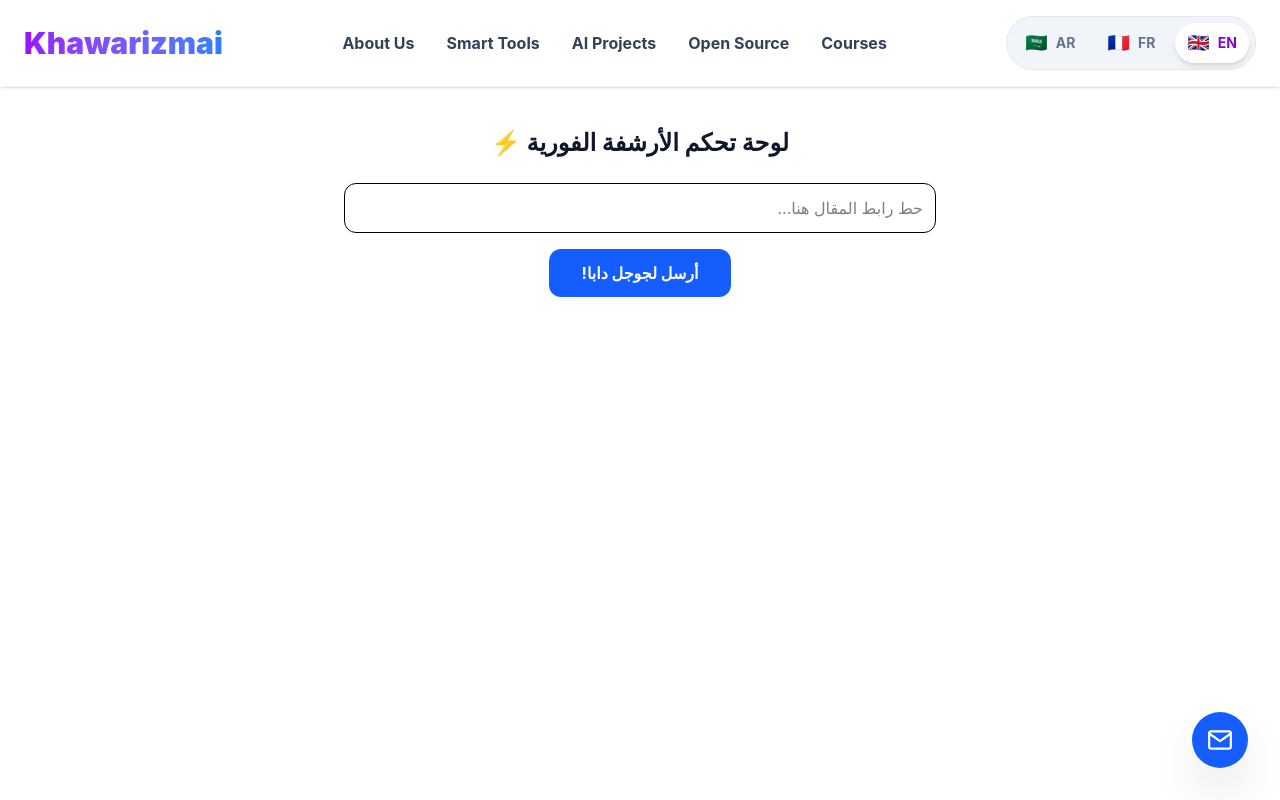
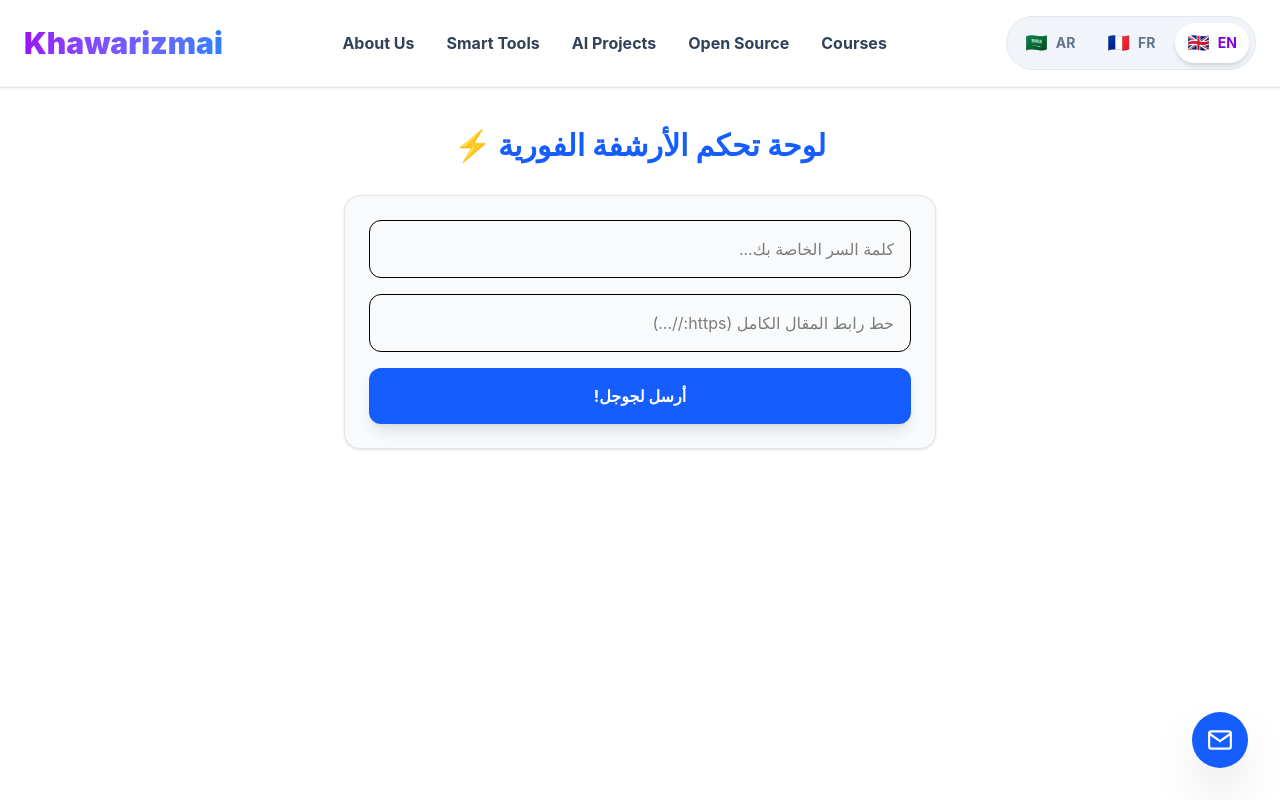
Before and after one commit to imsfaouan/Khawarizmai, a Next.js app: page /en/admin/index-now in a window 1280 px wide. Shown: the top 800 px of the page. Built offline with nearby package versions, Linux system fonts and the light colour scheme.

Commit message:
Security: Add Admin Password protection for Indexing

```diff
--- a/app/[lang]/admin/index-now/page.tsx
+++ b/app/[lang]/admin/index-now/page.tsx
@@ -3,39 +3,60 @@ import { useState } from 'react';
 
 export default function AdminPage() {
   const [url, setUrl] = useState('');
+  const [password, setPassword] = useState(''); // خانة الكود
   const [status, setStatus] = useState('');
 
   const handleIndex = async () => {
-    setStatus('جاري الإرسال لجوجل... 🚀');
+    setStatus('جاري التحقق والإرسال... 🚀');
+
     const res = await fetch('/api/index-now', {
       method: 'POST',
-      body: JSON.stringify({ url }),
+      headers: { 'Content-Type': 'application/json' },
+      body: JSON.stringify({ url, password }), // كنصيفطو الكود مع الرابط
     });
+
     const data = await res.json();
     if (data.success) {
       setStatus('✅ تم! جوجل دابا في الطريق للمقال.');
     } else {
-      setStatus('❌ وقع مشكل: ' + data.error);
+      setStatus('❌ مشكل: ' + data.error);
     }
   };
 
   return (
-    <div className="p-10 max-w-2xl mx-auto text-center" dir="rtl">
-      <h1 className="text-2xl font-bold mb-6">لوحة تحكم الأرشفة الفورية ⚡</h1>
+    <div className="p-10 max-w-2xl mx-auto text-center font-sans" dir="rtl">
+      <h1 className="text-3xl font-bold mb-8 text-blue-600">لوحة تحكم الأرشفة الفورية ⚡</h1>
+
+      <div className="space-y-4 bg-gray-50 p-6 rounded-2xl shadow-sm border border-gray-200">
+        <input
+          type="password"
+          placeholder="كلمة السر الخاصة بك..."
+          className="w-full p-4 border rounded-xl text-black focus:ring-2 focus:ring-blue-500 outline-none"
+          value={password}
+          onChange={(e) => setPassword(e.target.value)}
+        />
+
         <input
           type="text"
-        placeholder="حط رابط المقال هنا..."
-        className="w-full p-3 border rounded-xl mb-4 text-black"
+          placeholder="حط رابط المقال الكامل (https://...)"
+          className="w-full p-4 border rounded-xl text-black focus:ring-2 focus:ring-blue-500 outline-none"
           value={url}
           onChange={(e) => setUrl(e.target.value)}
         />
+
         <button
           onClick={handleIndex}
-        className="bg-blue-600 text-white px-8 py-3 rounded-xl font-bold hover:bg-blue-700 transition-all"
+          className="w-full bg-blue-600 text-white px-8 py-4 rounded-xl font-bold hover:bg-blue-700 transition-all active:scale-95 shadow-lg"
         >
-        أرسل لجوجل دابا!
+         أرسل لجوجل!
          </button>
-      <p className="mt-6 font-bold text-blue-600">{status}</p>
+      </div>
+
+      {status && (
+        <div className={`mt-8 p-4 rounded-xl font-bold ${status.includes('✅') ? 'bg-green-100 text-green-700' : 'bg-red-100 text-red-700'}`}>
+          {status}
+        </div>
+      )}
     </div>
   );
 }
--- a/app/api/index-now/route.ts
+++ b/app/api/index-now/route.ts
@@ -3,19 +3,20 @@ import { NextResponse } from 'next/server';
 
 export async function POST(req: Request) {
   try {
-    const { url } = await req.json();
+    const { url, password } = await req.json();
 
-    // 1. كنجيبو الساروت من Vercel (ماشي من ملف)
-    const serviceAccountKey = process.env.GOOGLE_INDEXING_KEY;
-
-    if (!serviceAccountKey) {
-      throw new Error("الساروت ما كاينش في إعدادات Vercel!");
+    // 1. التحقق من كلمة السر
+    if (password !== process.env.ADMIN_PASSWORD) {
+      return NextResponse.json({ success: false, error: "كلمة السر غلاط أ شريكي! ❌" }, { status: 401 });
     }
 
-    // 2. كنحولوا النص (JSON) لساروت حقيقي
+    // 2. جلب الساروت من Vercel
+    const serviceAccountKey = process.env.GOOGLE_INDEXING_KEY;
+    if (!serviceAccountKey) throw new Error("الساروت مفقود في Vercel!");
+
     const credentials = JSON.parse(serviceAccountKey);
 
-    // 3. تفعيل الاتصال مع جوجل
+    // 3. الاتصال بجوجل
     const auth = new google.auth.GoogleAuth({
       credentials,
       scopes: ['https://www.googleapis.com/auth/indexing'],
@@ -24,18 +25,13 @@ export async function POST(req: Request) {
     const authClient = await auth.getClient();
     const indexing = google.indexing('v3');
 
-    // 4. إرسال طلب الأرشفة الفورية
     const response = await indexing.urlNotifications.publish({
       auth: authClient as any,
-      requestBody: {
-        url: url,
-        type: 'URL_UPDATED',
-      },
+      requestBody: { url, type: 'URL_UPDATED' },
     });
 
     return NextResponse.json({ success: true, data: response.data });
   } catch (error: any) {
-    console.error("Indexing Error:", error.message);
     return NextResponse.json({ success: false, error: error.message }, { status: 500 });
   }
 }
```
Lines whose indentation alone changed are shown as unchanged.
